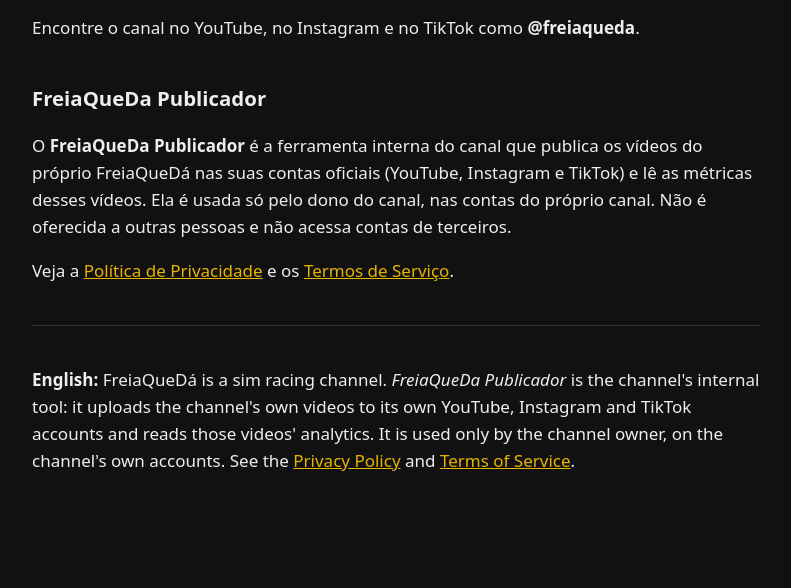
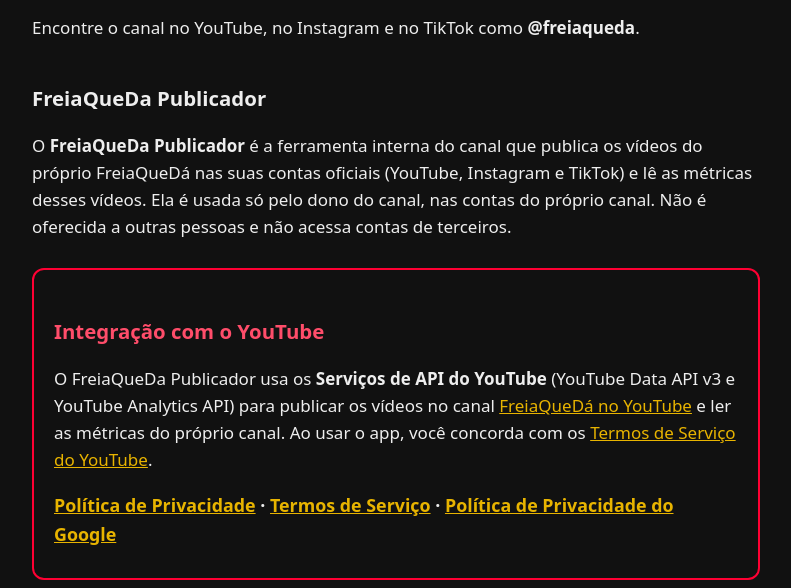
Before and after one commit to codingkayak/freiaqueda, a plain HTML site: page index.html in a window 1280 px wide. Shown: the part 212-800 px from the top of the page, without its empty margins (244-1035 px from the left). Drawn offline with Linux system fonts and the light colour scheme.

Commit message:
site: secao YouTube na pagina inicial

```diff
--- a/estilo.css
+++ b/estilo.css
@@ -8,3 +8,6 @@ a { color: var(--destaque); }
 .data, footer { color: var(--suave); font-size: .9em; }
 nav { margin: 0 0 24px; display: flex; gap: 16px; flex-wrap: wrap; }
 hr { border: 0; border-top: 1px solid #333; margin: 40px 0; }
+.yt { border: 2px solid #ff0033; border-radius: 12px; padding: 4px 20px 12px; margin: 28px 0; }
+.yt h2 { color: #ff4d6a; }
+.links { font-weight: 600; font-size: 1.05em; }
--- a/index.html
+++ b/index.html
@@ -19,7 +19,15 @@ Automobilista 2 e outros simuladores.</p>
 FreiaQueDá nas suas contas oficiais (YouTube, Instagram e TikTok) e lê as métricas desses vídeos. Ela é
 usada só pelo dono do canal, nas contas do próprio canal. Não é oferecida a outras pessoas e não acessa
 contas de terceiros.</p>
-<p>Veja a <a href="privacidade.html">Política de Privacidade</a> e os <a href="termos.html">Termos de Serviço</a>.</p>
+<div class="yt">
+<h2>Integração com o YouTube</h2>
+<p>O FreiaQueDa Publicador usa os <strong>Serviços de API do YouTube</strong> (YouTube Data API v3 e YouTube
+Analytics API) para publicar os vídeos no canal <a href="https://www.youtube.com/@freiaqueda">FreiaQueDá no YouTube</a>
+e ler as métricas do próprio canal. Ao usar o app, você concorda com os
+<a href="https://www.youtube.com/t/terms">Termos de Serviço do YouTube</a>.</p>
+<p class="links"><a href="privacidade.html">Política de Privacidade</a> · <a href="termos.html">Termos de Serviço</a>
+· <a href="https://policies.google.com/privacy">Política de Privacidade do Google</a></p>
+</div>
 
 <hr>
 <p lang="en"><strong>English:</strong> FreiaQueDá is a sim racing channel. <em>FreiaQueDa Publicador</em> is the
```
